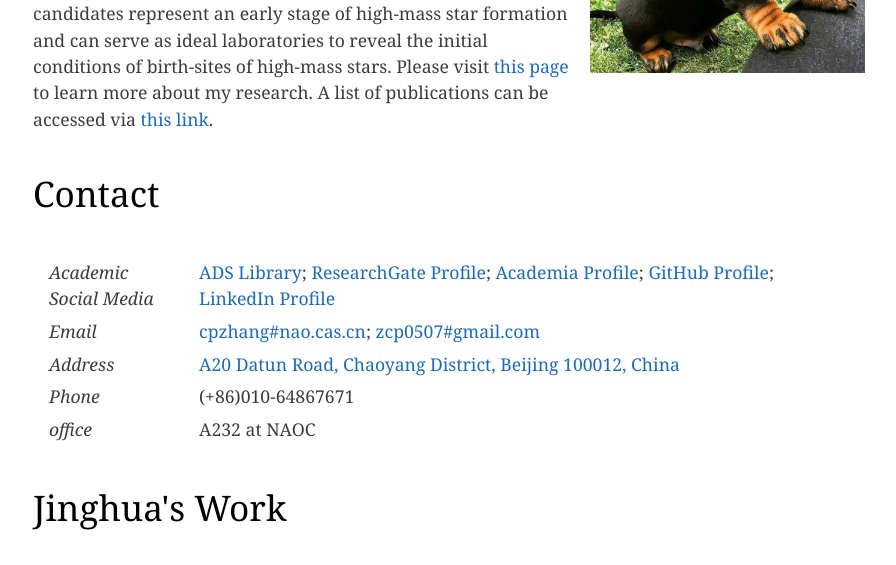
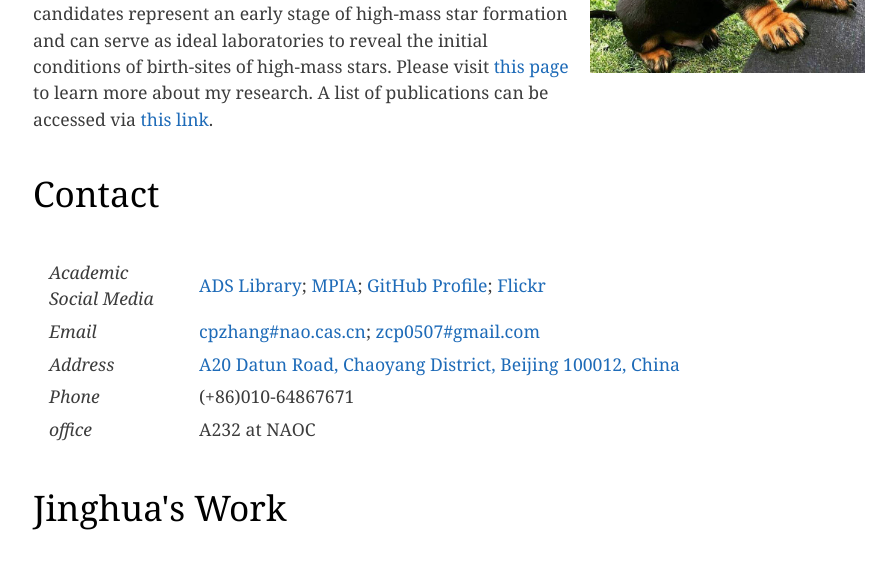
Before and after one commit to zcp521/zcp521.github.io, a Jekyll site: the page built from index.html, in a window 1280 px wide and 900 px high, scrolled down 660 px, cut to the strip 0-565 px from the top of the window. Shown: the whole strip, without its empty margins (191-1087 px from the left). Built offline with Jekyll 4.4.1, drawn with Linux system fonts in a browser that asks for light colours; the list of posts is cut into pages by our own code.

Commit message:
Initial commit

```diff
--- a/index.html
+++ b/index.html
@@ -37,10 +37,9 @@ tagline: "Assistant Scientist at National Astronomical Observatories, Chinese Ac
             <td style="border: 0px solid #FFFFFF; padding: 0.2rem 1rem;"><em>Academic Social Media</em></td>
             <td style="border: 0px solid #FFFFFF; padding: 0.2rem 1rem;">
                 <a href="http://adsabs.harvard.edu/cgi-bin/nph-abs_connect?library&libname=zhang&libid=59b7dda2b2">ADS Library</a>;
-                <a href="https://www.researchgate.net/profile/Jinghua_Yuan3">ResearchGate Profile</a>;
-                <a href="https://gucas.academia.edu/zhangchuanpeng">Academia Profile</a>;
+                <a href="http://www.mpia.de/person/54703/548744">MPIA</a>;
                 <a href="https://github.com/zcp521">GitHub Profile</a>;
-                <a href="https://www.linkedin.com/in/zcp521/">LinkedIn Profile</a></td>
+                <a href="https://www.flickr.com/photos/chuanpeng">Flickr</a></td>
         </tr>
     	<tr>
     	    <td style="border: 0px solid #FFFFFF; width: 150px; padding: 0.2rem 1rem;" ><em>Email</em></td>
```
